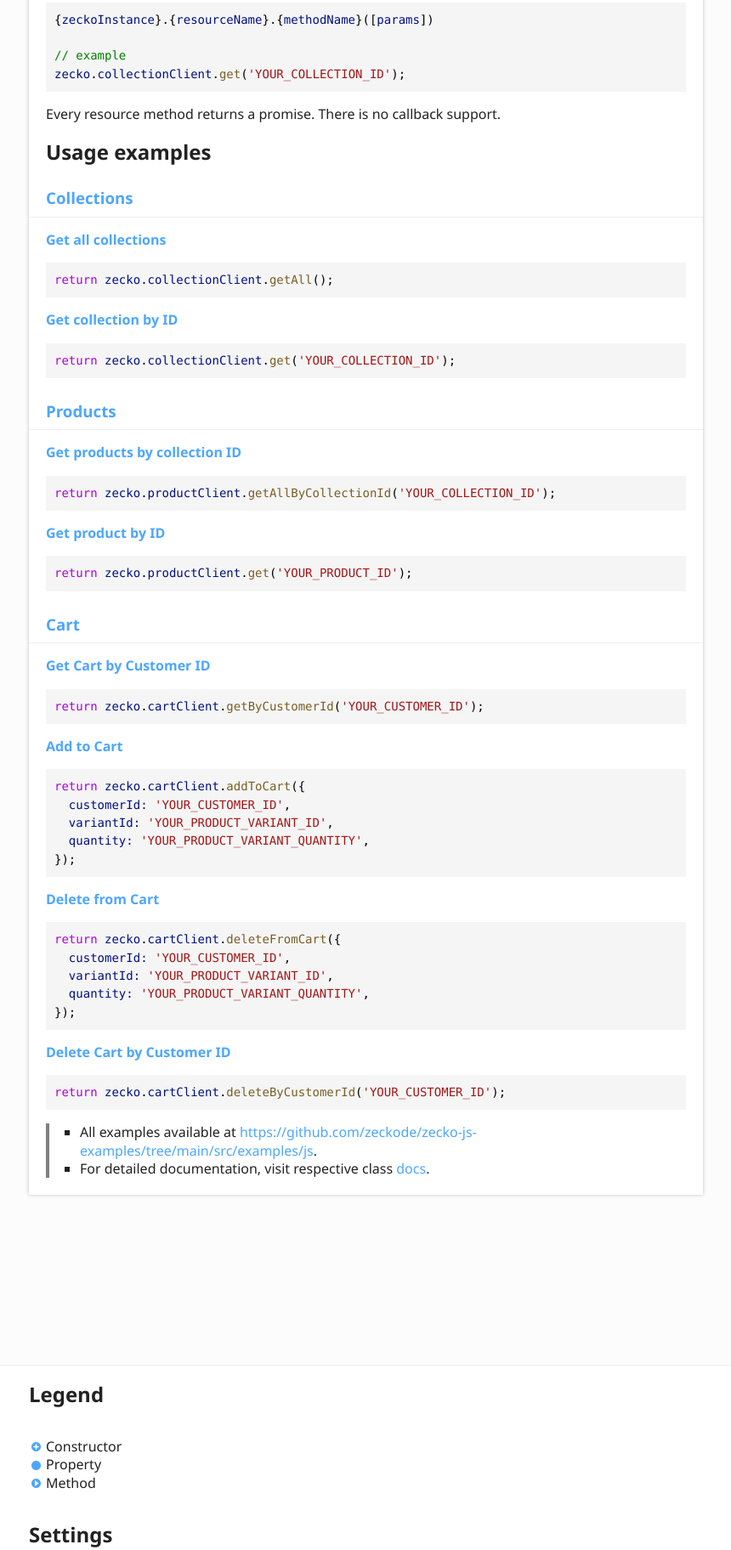
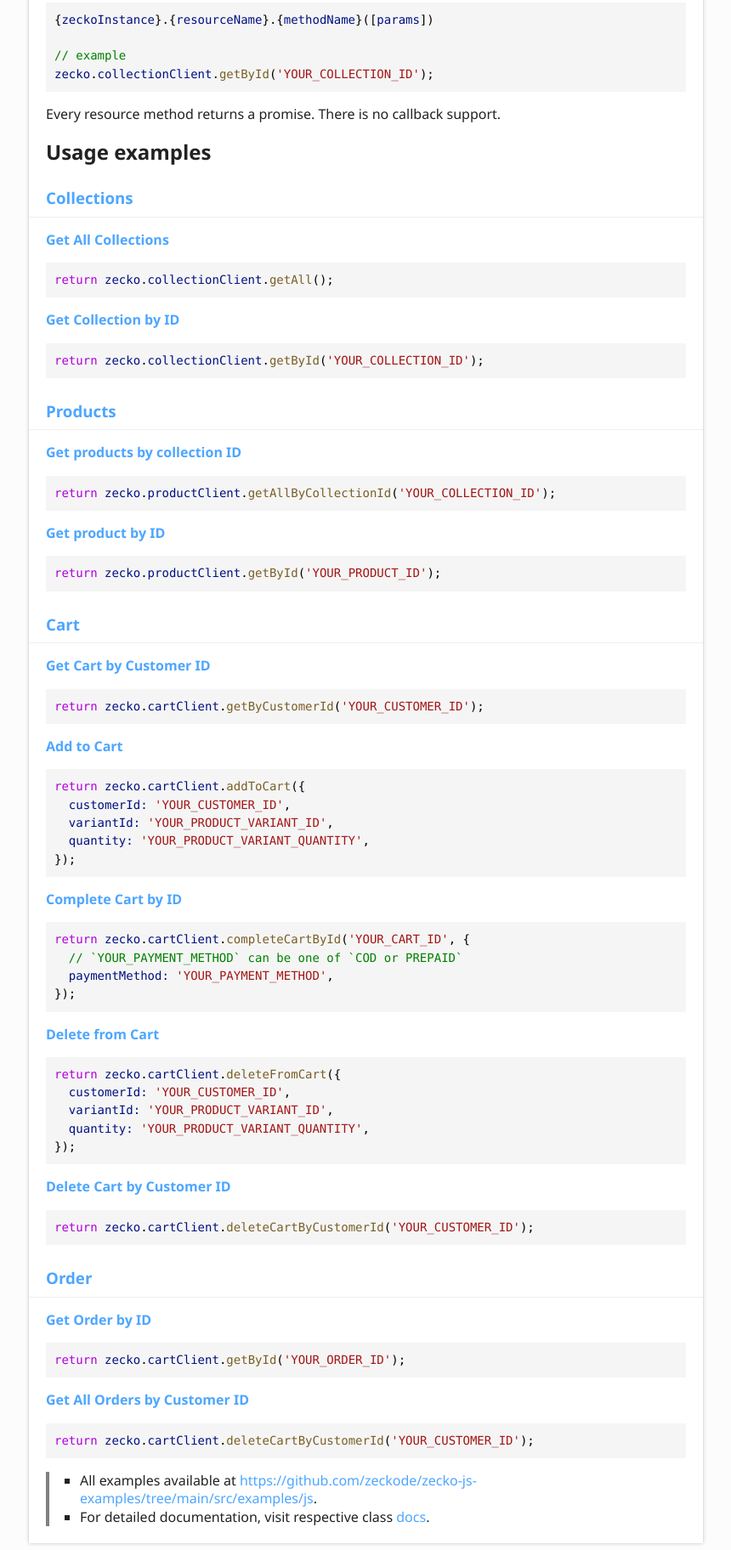
Before and after one commit to zeckode/zecko-js, a website: page docs/index.html in a window 1280 px wide. Shown: the part 883-2707 px from the top of the page at 85% size, without its empty margins (6-866 px from the left). Drawn offline with Linux system fonts and the light colour scheme.

Commit message:
- generate doc

```diff
--- a/docs/index.html
+++ b/docs/index.html
@@ -33,7 +33,7 @@
 <pre><code class="language-js"><span class="hl-1">const</span><span class="hl-0"> </span><span class="hl-2">zecko</span><span class="hl-0"> = </span><span class="hl-1">new</span><span class="hl-0"> </span><span class="hl-3">Zecko</span><span class="hl-0">({ </span><span class="hl-4">accessToken:</span><span class="hl-0"> </span><span class="hl-5">&#39;YOUR_ACCESS_TOKEN&#39;</span><span class="hl-0"> });</span>
 </code></pre>
 <p>The resources can be accessed via the instance. All the methods invocations follows the namespaced signature:</p>
-<pre><code class="language-js"><span class="hl-0">{</span><span class="hl-4">zeckoInstance</span><span class="hl-0">}.{</span><span class="hl-4">resourceName</span><span class="hl-0">}.{</span><span class="hl-4">methodName</span><span class="hl-0">}([</span><span class="hl-4">params</span><span class="hl-0">])</span><br/><br/><span class="hl-6">// example</span><br/><span class="hl-4">zecko</span><span class="hl-0">.</span><span class="hl-4">collectionClient</span><span class="hl-0">.</span><span class="hl-3">get</span><span class="hl-0">(</span><span class="hl-5">&#39;YOUR_COLLECTION_ID&#39;</span><span class="hl-0">);</span>
+<pre><code class="language-js"><span class="hl-0">{</span><span class="hl-4">zeckoInstance</span><span class="hl-0">}.{</span><span class="hl-4">resourceName</span><span class="hl-0">}.{</span><span class="hl-4">methodName</span><span class="hl-0">}([</span><span class="hl-4">params</span><span class="hl-0">])</span><br/><br/><span class="hl-6">// example</span><br/><span class="hl-4">zecko</span><span class="hl-0">.</span><span class="hl-4">collectionClient</span><span class="hl-0">.</span><span class="hl-3">getById</span><span class="hl-0">(</span><span class="hl-5">&#39;YOUR_COLLECTION_ID&#39;</span><span class="hl-0">);</span>
 </code></pre>
 <p>Every resource method returns a promise. There is no callback support.</p>
 
@@ -44,11 +44,11 @@
 <a href="#collections" id="collections" style="color: inherit; text-decoration: none;">
   <h3><a href="https://zecko.co/zecko-js/classes/CollectionClient.html">Collections</a></h3>
 </a>
-<p><b><a href="https://zecko.co/zecko-js/classes/CollectionClient.html#getAll">Get all collections</a></b></p>
+<p><b><a href="https://zecko.co/zecko-js/classes/CollectionClient.html#getAll">Get All Collections</a></b></p>
 <pre><code class="language-js"><span class="hl-7">return</span><span class="hl-0"> </span><span class="hl-4">zecko</span><span class="hl-0">.</span><span class="hl-4">collectionClient</span><span class="hl-0">.</span><span class="hl-3">getAll</span><span class="hl-0">();</span>
 </code></pre>
-<p><b><a href="https://zecko.co/zecko-js/classes/CollectionClient.html#getbyId">Get collection by ID</a></b></p>
-<pre><code class="language-js"><span class="hl-7">return</span><span class="hl-0"> </span><span class="hl-4">zecko</span><span class="hl-0">.</span><span class="hl-4">collectionClient</span><span class="hl-0">.</span><span class="hl-3">get</span><span class="hl-0">(</span><span class="hl-5">&#39;YOUR_COLLECTION_ID&#39;</span><span class="hl-0">);</span>
+<p><b><a href="https://zecko.co/zecko-js/classes/CollectionClient.html#getById">Get Collection by ID</a></b></p>
+<pre><code class="language-js"><span class="hl-7">return</span><span class="hl-0"> </span><span class="hl-4">zecko</span><span class="hl-0">.</span><span class="hl-4">collectionClient</span><span class="hl-0">.</span><span class="hl-3">getById</span><span class="hl-0">(</span><span class="hl-5">&#39;YOUR_COLLECTION_ID&#39;</span><span class="hl-0">);</span>
 </code></pre>
 
 <a href="#products" id="products" style="color: inherit; text-decoration: none;">
@@ -58,7 +58,7 @@
 <pre><code class="language-js"><span class="hl-7">return</span><span class="hl-0"> </span><span class="hl-4">zecko</span><span class="hl-0">.</span><span class="hl-4">productClient</span><span class="hl-0">.</span><span class="hl-3">getAllByCollectionId</span><span class="hl-0">(</span><span class="hl-5">&#39;YOUR_COLLECTION_ID&#39;</span><span class="hl-0">);</span>
 </code></pre>
 <p><b><a href="https://zecko.co/zecko-js/classes/ProductClient.html#getById">Get product by ID</a></b></p>
-<pre><code class="language-js"><span class="hl-7">return</span><span class="hl-0"> </span><span class="hl-4">zecko</span><span class="hl-0">.</span><span class="hl-4">productClient</span><span class="hl-0">.</span><span class="hl-3">get</span><span class="hl-0">(</span><span class="hl-5">&#39;YOUR_PRODUCT_ID&#39;</span><span class="hl-0">);</span>
+<pre><code class="language-js"><span class="hl-7">return</span><span class="hl-0"> </span><span class="hl-4">zecko</span><span class="hl-0">.</span><span class="hl-4">productClient</span><span class="hl-0">.</span><span class="hl-3">getById</span><span class="hl-0">(</span><span class="hl-5">&#39;YOUR_PRODUCT_ID&#39;</span><span class="hl-0">);</span>
 </code></pre>
 
 <a href="#cart" id="cart" style="color: inherit; text-decoration: none;">
@@ -70,11 +70,24 @@
 <p><b><a href="https://zecko.co/zecko-js/classes/CartClient.html#addToCart">Add to Cart</a></b></p>
 <pre><code class="language-js"><span class="hl-7">return</span><span class="hl-0"> </span><span class="hl-4">zecko</span><span class="hl-0">.</span><span class="hl-4">cartClient</span><span class="hl-0">.</span><span class="hl-3">addToCart</span><span class="hl-0">({</span><br/><span class="hl-0">  </span><span class="hl-4">customerId:</span><span class="hl-0"> </span><span class="hl-5">&#39;YOUR_CUSTOMER_ID&#39;</span><span class="hl-0">,</span><br/><span class="hl-0">  </span><span class="hl-4">variantId:</span><span class="hl-0"> </span><span class="hl-5">&#39;YOUR_PRODUCT_VARIANT_ID&#39;</span><span class="hl-0">,</span><br/><span class="hl-0">  </span><span class="hl-4">quantity:</span><span class="hl-0"> </span><span class="hl-5">&#39;YOUR_PRODUCT_VARIANT_QUANTITY&#39;</span><span class="hl-0">,</span><br/><span class="hl-0">});</span>
 </code></pre>
+<p><b><a href="https://zecko.co/zecko-js/classes/CartClient.html#completeCartById">Complete Cart by ID</a></b></p>
+<pre><code class="language-js"><span class="hl-7">return</span><span class="hl-0"> </span><span class="hl-4">zecko</span><span class="hl-0">.</span><span class="hl-4">cartClient</span><span class="hl-0">.</span><span class="hl-3">completeCartById</span><span class="hl-0">(</span><span class="hl-5">&#39;YOUR_CART_ID&#39;</span><span class="hl-0">, {</span><br/><span class="hl-0">  </span><span class="hl-6">// `YOUR_PAYMENT_METHOD` can be one of `COD or PREPAID`</span><br/><span class="hl-0">  </span><span class="hl-4">paymentMethod:</span><span class="hl-0"> </span><span class="hl-5">&#39;YOUR_PAYMENT_METHOD&#39;</span><span class="hl-0">,</span><br/><span class="hl-0">});</span>
+</code></pre>
 <p><b><a href="https://zecko.co/zecko-js/classes/CartClient.html#deleteFromCart">Delete from Cart</a></b></p>
 <pre><code class="language-js"><span class="hl-7">return</span><span class="hl-0"> </span><span class="hl-4">zecko</span><span class="hl-0">.</span><span class="hl-4">cartClient</span><span class="hl-0">.</span><span class="hl-3">deleteFromCart</span><span class="hl-0">({</span><br/><span class="hl-0">  </span><span class="hl-4">customerId:</span><span class="hl-0"> </span><span class="hl-5">&#39;YOUR_CUSTOMER_ID&#39;</span><span class="hl-0">,</span><br/><span class="hl-0">  </span><span class="hl-4">variantId:</span><span class="hl-0"> </span><span class="hl-5">&#39;YOUR_PRODUCT_VARIANT_ID&#39;</span><span class="hl-0">,</span><br/><span class="hl-0">  </span><span class="hl-4">quantity:</span><span class="hl-0"> </span><span class="hl-5">&#39;YOUR_PRODUCT_VARIANT_QUANTITY&#39;</span><span class="hl-0">,</span><br/><span class="hl-0">});</span>
 </code></pre>
-<p><b><a href="https://zecko.co/zecko-js/classes/CartClient.html#deleteByCustomerId">Delete Cart by Customer ID</a></b></p>
-<pre><code class="language-js"><span class="hl-7">return</span><span class="hl-0"> </span><span class="hl-4">zecko</span><span class="hl-0">.</span><span class="hl-4">cartClient</span><span class="hl-0">.</span><span class="hl-3">deleteByCustomerId</span><span class="hl-0">(</span><span class="hl-5">&#39;YOUR_CUSTOMER_ID&#39;</span><span class="hl-0">);</span>
+<p><b><a href="https://zecko.co/zecko-js/classes/CartClient.html#deleteCartByCustomerId">Delete Cart by Customer ID</a></b></p>
+<pre><code class="language-js"><span class="hl-7">return</span><span class="hl-0"> </span><span class="hl-4">zecko</span><span class="hl-0">.</span><span class="hl-4">cartClient</span><span class="hl-0">.</span><span class="hl-3">deleteCartByCustomerId</span><span class="hl-0">(</span><span class="hl-5">&#39;YOUR_CUSTOMER_ID&#39;</span><span class="hl-0">);</span>
+</code></pre>
+
+<a href="#order" id="order" style="color: inherit; text-decoration: none;">
+  <h3><a href="https://zecko.co/zecko-js/classes/OrderClient.html">Order</a></h3>
+</a>
+<p><b><a href="https://zecko.co/zecko-js/classes/OrderClient.html#getById">Get Order by ID</a></b></p>
+<pre><code class="language-js"><span class="hl-7">return</span><span class="hl-0"> </span><span class="hl-4">zecko</span><span class="hl-0">.</span><span class="hl-4">cartClient</span><span class="hl-0">.</span><span class="hl-3">getById</span><span class="hl-0">(</span><span class="hl-5">&#39;YOUR_ORDER_ID&#39;</span><span class="hl-0">);</span>
+</code></pre>
+<p><b><a href="https://zecko.co/zecko-js/classes/OrderClient.html#getAllByCustomerId">Get All Orders by Customer ID</a></b></p>
+<pre><code class="language-js"><span class="hl-7">return</span><span class="hl-0"> </span><span class="hl-4">zecko</span><span class="hl-0">.</span><span class="hl-4">cartClient</span><span class="hl-0">.</span><span class="hl-3">deleteCartByCustomerId</span><span class="hl-0">(</span><span class="hl-5">&#39;YOUR_CUSTOMER_ID&#39;</span><span class="hl-0">);</span>
 </code></pre>
 <blockquote>
 <ul>
```
Also changed, not shown: docs/classes/CartClient.html (+5 -5 lines), docs/classes/CollectionClient.html (+2 -2 lines), docs/classes/OrderClient.html (+2 -2 lines), docs/classes/ProductClient.html (+2 -2 lines), docs/classes/Zecko.html (+3 -3 lines), docs/enums/CountryCode.html (+1 -1 lines), docs/enums/CurrencyCode.html (+1 -1 lines), docs/enums/DiscountType.html (+1 -1 lines), docs/enums/DraftOrderStatus.html (+1 -1 lines), docs/enums/InventoryUnitStatus.html (+1 -1 lines), docs/enums/PaymentMethod.html (+1 -1 lines), docs/enums/ProductStatus.html (+1 -1 lines), docs/modules.html (+1 -1 lines).
